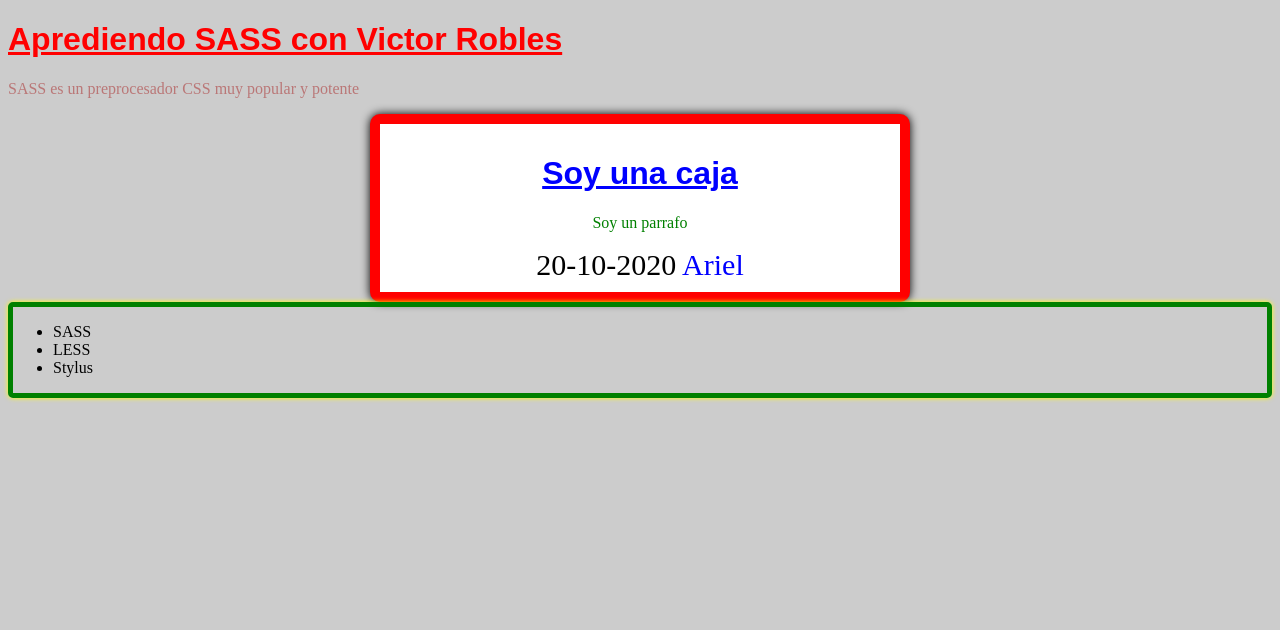
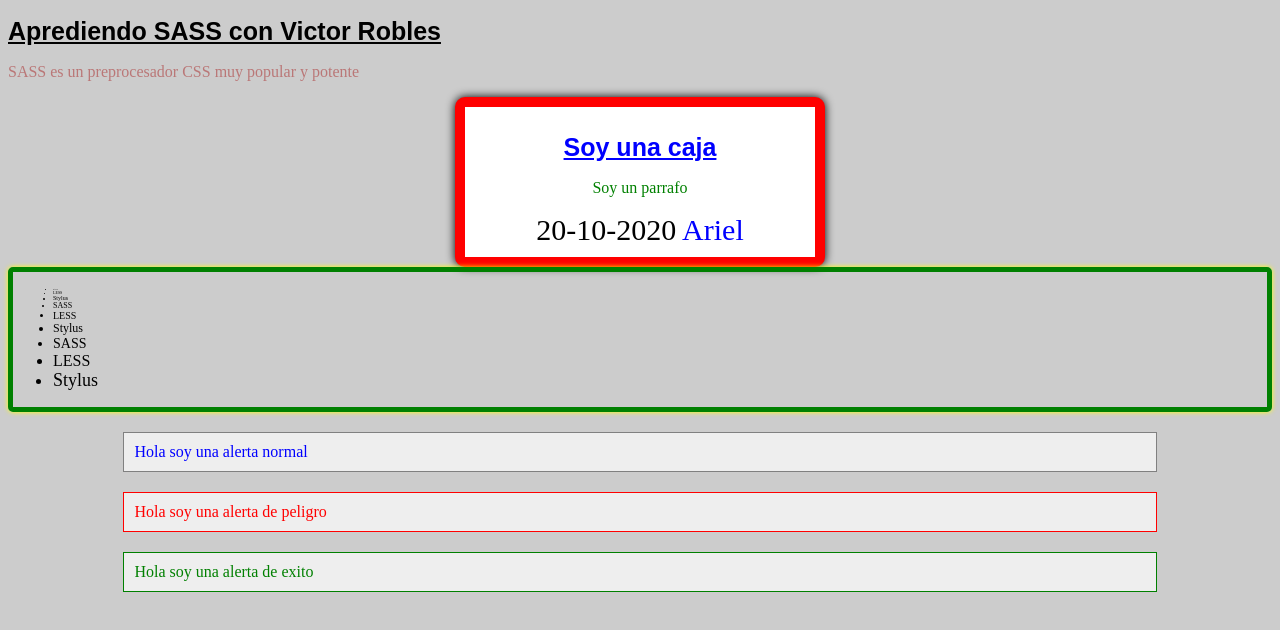
Before and after one commit to tabladaalvarez/SASS-LESS, a plain HTML site: page index.html in a window 1280 px wide. Drawn offline with Linux system fonts and the light colour scheme.

Commit message:
SASS completo

```diff
--- a/_base.scss
+++ b/_base.scss
@@ -62,3 +62,92 @@ p{
 .listado{
     @include crearBordes(green, 5px, yellow);
 }
+
+
+
+
+//Herencia
+
+%alert-normal{
+    border: 1px solid gray;
+    background-color: #eee;
+    padding: 10px;
+    color: blue;
+    width: 80%;
+    margin: 20px auto;
+}
+
+.alert{
+    @extend %alert-normal;
+}
+
+.alert-danger{
+    @extend %alert-normal;
+    color: red;
+    border-color: red;
+}
+
+.alert-success{
+    @extend %alert-normal;
+    color: green;
+    border-color: green;
+}
+
+
+
+
+
+
+//Operadores
+
+h1{
+    font-size: 20px +5px;
+}
+
+.caja{
+    width: 500px / 1920px * 100%;
+}
+
+
+
+
+
+
+
+
+//Condicionales
+
+
+//IF
+
+h1{
+    @if $color-fondo==#ccc{
+        color: black;
+    } @else if $color-fondo==black{
+        color: lightsalmon;
+    }@else{
+        color: orange;
+    }
+
+
+
+}
+
+
+//For
+
+$contador: 1;
+
+@for $contador from 1 through 10{
+
+    .listado ul li:nth-child(#{$contador}) {
+        font-size: $contador * 2px;
+    }
+}
+
+
+//Each
+
+
+
+//While
--- a/index.html
+++ b/index.html
@@ -31,7 +31,35 @@
                 <li>
                     Stylus
                 </li>
+                <li>
+                    SASS
+                </li>
+                <li>
+                    LESS
+                </li>
+                <li>
+                    Stylus
+                </li>
+                <li>
+                    SASS
+                </li>
+                <li>
+                    LESS
+                </li>
+                <li>
+                    Stylus
+                </li>
             </ul>
+        </div>
+
+        <div class="alert">
+            Hola soy una alerta normal
+        </div>
+        <div class="alert-danger">
+            Hola soy una alerta de peligro
+        </div>
+        <div class="alert-success">
+            Hola soy una alerta de exito
         </div>
     </body>
 </html>
```
Also changed, not shown: styles.css, 1 other file.
